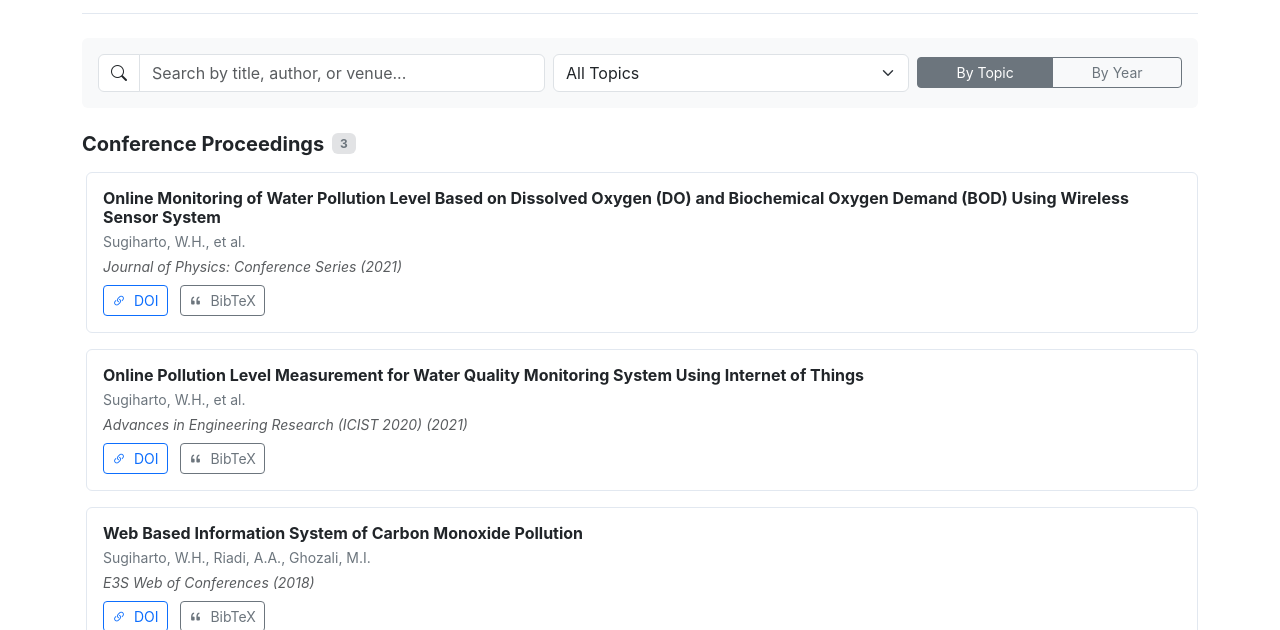
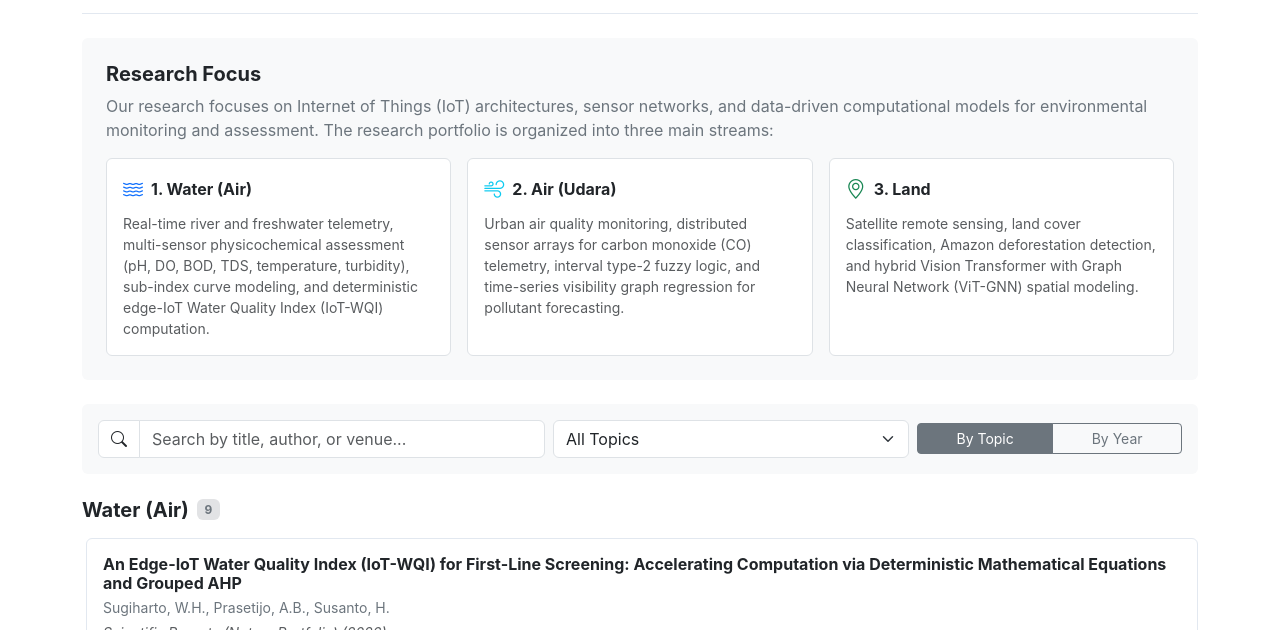
Before and after one commit to wh-sugiharto/wh-sugiharto.github.io, a plain HTML site: page research.html in a window 1280 px wide. Shown: the part 170-800 px from the top of the page. Drawn offline with nearby package versions, Linux system fonts and the light colour scheme.

Commit message:
feat: add research prologue and categorize publications into Water, Air, and Land streams

```diff
--- a/data/research.json
+++ b/data/research.json
@@ -5,7 +5,7 @@
     "authors": ["Sugiharto, W.H.", "et al."],
     "venue": "Scientific Reports (Nature Portfolio)",
     "year": 2026,
-    "category": "Machine Learning & Remote Sensing",
+    "category": "Land",
     "doi": "https://doi.org/10.1038/s41598-026-59674-6",
     "pdfUrl": "",
     "codeUrl": "",
@@ -18,7 +18,7 @@
     "authors": ["Sugiharto, W.H.", "Prasetijo, A.B.", "Susanto, H."],
     "venue": "Scientific Reports (Nature Portfolio)",
     "year": 2026,
-    "category": "Internet of Things & Environmental Systems",
+    "category": "Water (Air)",
     "doi": "https://doi.org/10.1038/s41598-026-61061-0",
     "pdfUrl": "",
     "codeUrl": "",
@@ -31,7 +31,7 @@
     "authors": ["Sugiharto, W.H.", "Prasetijo, A.B.", "Susanto, H."],
     "venue": "Discover Artificial Intelligence (Springer Nature)",
     "year": 2026,
-    "category": "Machine Learning & Remote Sensing",
+    "category": "Land",
     "doi": "https://doi.org/10.1007/s44163-026-01709-y",
     "pdfUrl": "",
     "codeUrl": "",
@@ -44,7 +44,7 @@
     "authors": ["Sugiharto, W.H.", "Primadasa, R.", "Murti, A.C.", "Nindyasari, R.", "Susanto, H."],
     "venue": "Discover Artificial Intelligence (Springer Nature)",
     "year": 2026,
-    "category": "Internet of Things & Environmental Systems",
+    "category": "Water (Air)",
     "doi": "https://doi.org/10.1007/s44163-026-01966-x",
     "pdfUrl": "",
     "codeUrl": "",
@@ -57,7 +57,7 @@
     "authors": ["Sugiharto, W.H.", "et al."],
     "venue": "Discover Sustainability (Springer Nature)",
     "year": 2026,
-    "category": "Explainable AI & Environmental Systems",
+    "category": "Water (Air)",
     "doi": "https://doi.org/10.1007/s43621-026-04210-9",
     "pdfUrl": "",
     "codeUrl": "",
@@ -70,7 +70,7 @@
     "authors": ["Sugiharto, W.H.", "Bardadi, A.", "Ghozali, M.I.", "Sukri, H.", "Murti, A.C."],
     "venue": "Discover Artificial Intelligence (Springer Nature)",
     "year": 2026,
-    "category": "Sensors & Telemetry",
+    "category": "Air (Udara)",
     "doi": "https://doi.org/10.1007/s44163-026-02286-w",
     "pdfUrl": "",
     "codeUrl": "",
@@ -83,7 +83,7 @@
     "authors": ["Sugiharto, W.H.", "Susanto, H.", "Prasetijo, A.B."],
     "venue": "Discover Water (Springer Nature)",
     "year": 2025,
-    "category": "Internet of Things & Environmental Systems",
+    "category": "Water (Air)",
     "doi": "https://doi.org/10.1007/s43832-025-00246-6",
     "pdfUrl": "",
     "codeUrl": "",
@@ -96,7 +96,7 @@
     "authors": ["Bardadi, A.", "Warsito, B.", "Surarso, B.", "Sugiharto, W.H."],
     "venue": "Mathematical Modelling of Engineering Problems",
     "year": 2025,
-    "category": "Sensors & Telemetry",
+    "category": "Air (Udara)",
     "doi": "https://doi.org/10.18280/mmep.120617",
     "pdfUrl": "",
     "codeUrl": "",
@@ -109,7 +109,7 @@
     "authors": ["Bardadi, A.", "Warsito, B.", "Surarso, B.", "Sugiharto, W.H."],
     "venue": "Mathematical Modelling of Engineering Problems",
     "year": 2025,
-    "category": "Sensors & Telemetry",
+    "category": "Air (Udara)",
     "doi": "https://doi.org/10.18280/mmep.121229",
     "pdfUrl": "",
     "codeUrl": "",
@@ -122,7 +122,7 @@
     "authors": ["Sugiharto, W.H.", "Susanto, H.", "Prasetijo, A.B."],
     "venue": "Mathematical Modelling of Engineering Problems",
     "year": 2024,
-    "category": "Internet of Things & Environmental Systems",
+    "category": "Water (Air)",
     "doi": "https://doi.org/10.18280/mmep.110915",
     "pdfUrl": "",
     "codeUrl": "",
@@ -135,7 +135,7 @@
     "authors": ["Sugiharto, W.H.", "Susanto, H.", "Prasetijo, A.B."],
     "venue": "Instrumentation Mesure Métrologie",
     "year": 2024,
-    "category": "Internet of Things & Environmental Systems",
+    "category": "Water (Air)",
     "doi": "https://doi.org/10.18280/i2m.230401",
     "pdfUrl": "",
     "codeUrl": "",
@@ -148,7 +148,7 @@
     "authors": ["Sugiharto, W.H.", "Susanto, H.", "Prasetijo, A.B."],
     "venue": "Ingénierie des Systèmes d'Information",
     "year": 2023,
-    "category": "Internet of Things & Environmental Systems",
+    "category": "Water (Air)",
     "doi": "https://doi.org/10.18280/isi.280403",
     "pdfUrl": "",
     "codeUrl": "",
@@ -161,7 +161,7 @@
     "authors": ["Sugiharto, W.H.", "et al."],
     "venue": "Journal of Physics: Conference Series",
     "year": 2021,
-    "category": "Conference Proceedings",
+    "category": "Water (Air)",
     "doi": "https://doi.org/10.1088/1742-6596/1943/1/012016",
     "pdfUrl": "",
     "codeUrl": "",
@@ -174,7 +174,7 @@
     "authors": ["Sugiharto, W.H.", "et al."],
     "venue": "Advances in Engineering Research (ICIST 2020)",
     "year": 2021,
-    "category": "Conference Proceedings",
+    "category": "Water (Air)",
     "doi": "https://doi.org/10.2991/aer.k.211129.004",
     "pdfUrl": "",
     "codeUrl": "",
@@ -187,7 +187,7 @@
     "authors": ["Sugiharto, W.H.", "Riadi, A.A.", "Ghozali, M.I."],
     "venue": "E3S Web of Conferences",
     "year": 2018,
-    "category": "Conference Proceedings",
+    "category": "Air (Udara)",
     "doi": "https://doi.org/10.1051/e3sconf/20187305026",
     "pdfUrl": "",
     "codeUrl": "",
--- a/js/research.js
+++ b/js/research.js
@@ -35,7 +35,19 @@ function populateCategoryFilter(papers) {
   const select = document.getElementById("filter-category");
   if (!select) return;
 
-  const categories = Array.from(new Set(papers.map((p) => p.category))).filter(Boolean).sort();
+  // Prioritas urutan kategori penelitian: Water, Air, Land
+  const categoryOrder = ["Water (Air)", "Air (Udara)", "Land"];
+  const categories = Array.from(new Set(papers.map((p) => p.category)))
+    .filter(Boolean)
+    .sort((a, b) => {
+      const idxA = categoryOrder.indexOf(a);
+      const idxB = categoryOrder.indexOf(b);
+      if (idxA !== -1 && idxB !== -1) return idxA - idxB;
+      if (idxA !== -1) return -1;
+      if (idxB !== -1) return 1;
+      return a.localeCompare(b);
+    });
+
   categories.forEach((cat) => {
     const option = document.createElement("option");
     option.value = cat;
@@ -74,11 +86,17 @@ function renderGroupedResearch(papers) {
   });
 
   // Mengurutkan grup
+  const categoryOrder = ["Water (Air)", "Air (Udara)", "Land"];
   const groupKeys = Object.keys(grouped).sort((a, b) => {
     if (currentGroupBy === "year") {
       return Number(b) - Number(a); // Urutan tahun menurun
     }
-    return a.localeCompare(b); // Urutan abjad kategori
+    const idxA = categoryOrder.indexOf(a);
+    const idxB = categoryOrder.indexOf(b);
+    if (idxA !== -1 && idxB !== -1) return idxA - idxB;
+    if (idxA !== -1) return -1;
+    if (idxB !== -1) return 1;
+    return a.localeCompare(b); // Urutan abjad cadangan
   });
 
   const html = groupKeys
--- a/research.html
+++ b/research.html
@@ -56,6 +56,49 @@
       </div>
     </div>
 
+    <!-- Prolog Penelitian: Fokus IoT, Monitoring, dan Penilaian Lingkungan -->
+    <div class="card bg-light border-0 p-4 mb-4">
+      <h2 class="h5 fw-bold text-dark mb-2">Research Focus</h2>
+      <p class="text-secondary mb-3">
+        Our research focuses on Internet of Things (IoT) architectures, sensor networks, and data-driven computational models for environmental monitoring and assessment. The research portfolio is organized into three main streams:
+      </p>
+      <div class="row g-3">
+        <div class="col-md-4">
+          <div class="p-3 bg-white rounded border h-100">
+            <div class="d-flex align-items-center mb-2">
+              <i class="bi bi-water text-primary fs-5 me-2"></i>
+              <h3 class="h6 fw-bold mb-0 text-dark">1. Water (Air)</h3>
+            </div>
+            <p class="text-muted small mb-0">
+              Real-time river and freshwater telemetry, multi-sensor physicochemical assessment (pH, DO, BOD, TDS, temperature, turbidity), sub-index curve modeling, and deterministic edge-IoT Water Quality Index (IoT-WQI) computation.
+            </p>
+          </div>
+        </div>
+        <div class="col-md-4">
+          <div class="p-3 bg-white rounded border h-100">
+            <div class="d-flex align-items-center mb-2">
+              <i class="bi bi-wind text-info fs-5 me-2"></i>
+              <h3 class="h6 fw-bold mb-0 text-dark">2. Air (Udara)</h3>
+            </div>
+            <p class="text-muted small mb-0">
+              Urban air quality monitoring, distributed sensor arrays for carbon monoxide (CO) telemetry, interval type-2 fuzzy logic, and time-series visibility graph regression for pollutant forecasting.
+            </p>
+          </div>
+        </div>
+        <div class="col-md-4">
+          <div class="p-3 bg-white rounded border h-100">
+            <div class="d-flex align-items-center mb-2">
+              <i class="bi bi-geo-alt text-success fs-5 me-2"></i>
+              <h3 class="h6 fw-bold mb-0 text-dark">3. Land</h3>
+            </div>
+            <p class="text-muted small mb-0">
+              Satellite remote sensing, land cover classification, Amazon deforestation detection, and hybrid Vision Transformer with Graph Neural Network (ViT-GNN) spatial modeling.
+            </p>
+          </div>
+        </div>
+      </div>
+    </div>
+
     <!-- Panel Kontrol: Pencarian, Filter Kategori, dan Mode Pengelompokan -->
     <div class="card bg-light border-0 p-3 mb-4">
       <div class="row g-2 align-items-center">
```
Also changed, not shown: 1 other file.
